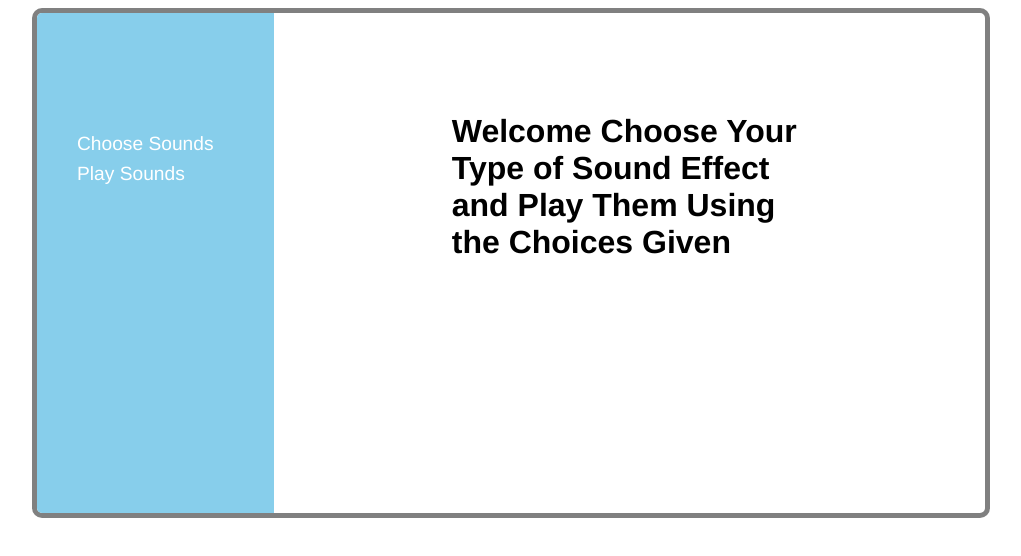
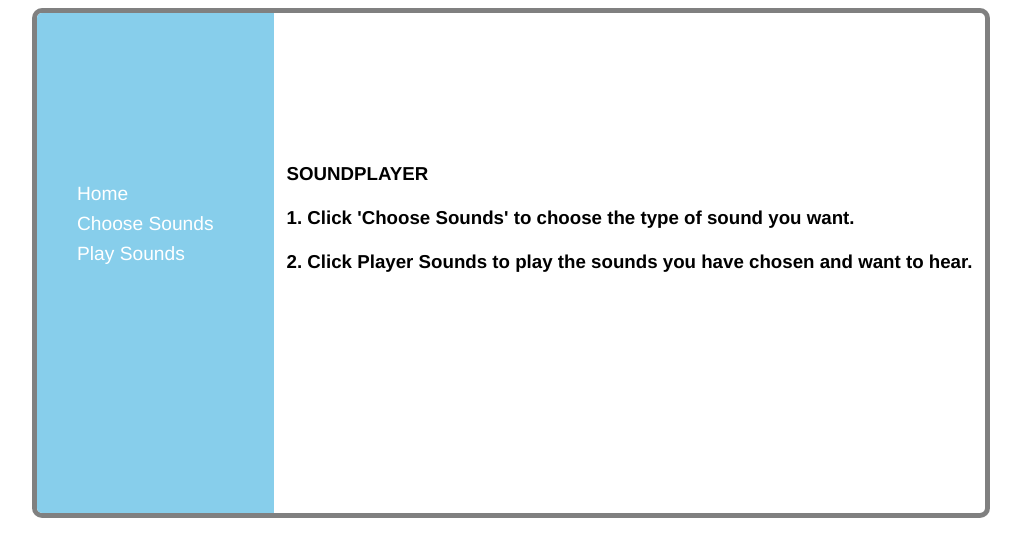
Before and after one commit to jdrichardsappacad/context-homework, a React (Create React App) app: page / in a window 1280 px wide. Shown: the top 556 px of the page, without its empty margins (129-1150 px from the left). Built offline with nearby package versions, Linux system fonts and the light colour scheme.

Commit message:
adjust wording

```diff
--- a/src/App.js
+++ b/src/App.js
@@ -6,6 +6,9 @@ function App() {
     <div className='container'>
       <div className='left'>
         <ul>
+          <li>
+            <NavLink to='/'>Home</NavLink>
+          </li>
           <li>
             <NavLink to='/sounds'>Choose Sounds</NavLink>
           </li>
@@ -17,10 +20,16 @@ function App() {
       <div className='right'>
         <Switch>
           <Route exact path='/'>
-            <h1>
-              Welcome Choose Your Type of Sound Effect and Play Them Using the
-              Choices Given
-            </h1>
+            <h3>
+              SOUNDPLAYER
+              <br />
+              <br />
+              1. Click 'Choose Sounds' to choose the type of sound you want.
+              <br />
+              <br />
+              2. Click Player Sounds to play the sounds you have chosen and want
+              to hear.
+            </h3>
           </Route>
           <Route path='/sounds'>
             <SoundChooser />
--- a/src/index.css
+++ b/src/index.css
@@ -3,30 +3,6 @@
 *,
 body {
   font-family: Helvetica, Arial, sans-serif;
-}
-
-.container {
-  display: flex;
-  flex-direction: row;
-  margin: 0 auto;
-  border: 5px solid gray;
-  border-radius: 10px;
-  width: 75%;
-  height: 500px;
-}
-
-.left {
-  margin: 0;
-  width: 25%;
-  padding-top: 100px;
-  background: skyblue;
-  border-radius: 5px 0 0 5px;
-}
-
-.right {
-  width: 75%;
-  display: flex;
-  justify-content: center;
 }
 
 a {
@@ -50,6 +26,10 @@ h1 {
   margin-top: 100px;
 }
 
+h3 {
+  margin-top: 150px;
+}
+
 button {
   font-weight: bold;
   font-size: 1.5rem;
@@ -67,17 +47,32 @@ button:hover {
   background-color: skyblue;
 }
 
+.container {
+  display: flex;
+  flex-direction: row;
+  margin: 0 auto;
+  border: 5px solid gray;
+  border-radius: 10px;
+  width: 75%;
+  height: 500px;
+}
+
+.left {
+  margin: 0;
+  width: 25%;
+  padding-top: 150px;
+  background: skyblue;
+  border-radius: 5px 0 0 5px;
+}
+
+.right {
+  width: 75%;
+  display: flex;
+  justify-content: center;
+}
+
 .sound-form {
   display: flex;
   justify-content: center;
   align-items: center;
 }
-
-/* .player {
-  display: flex;
-  justify-content: center;
-  align-items: center;
-  flex-direction: column;
-  background-color: purple;
-  padding: 20px;
-} */
```
Also changed, not shown: 1 other file (tests, documents, lock files or other folders).
